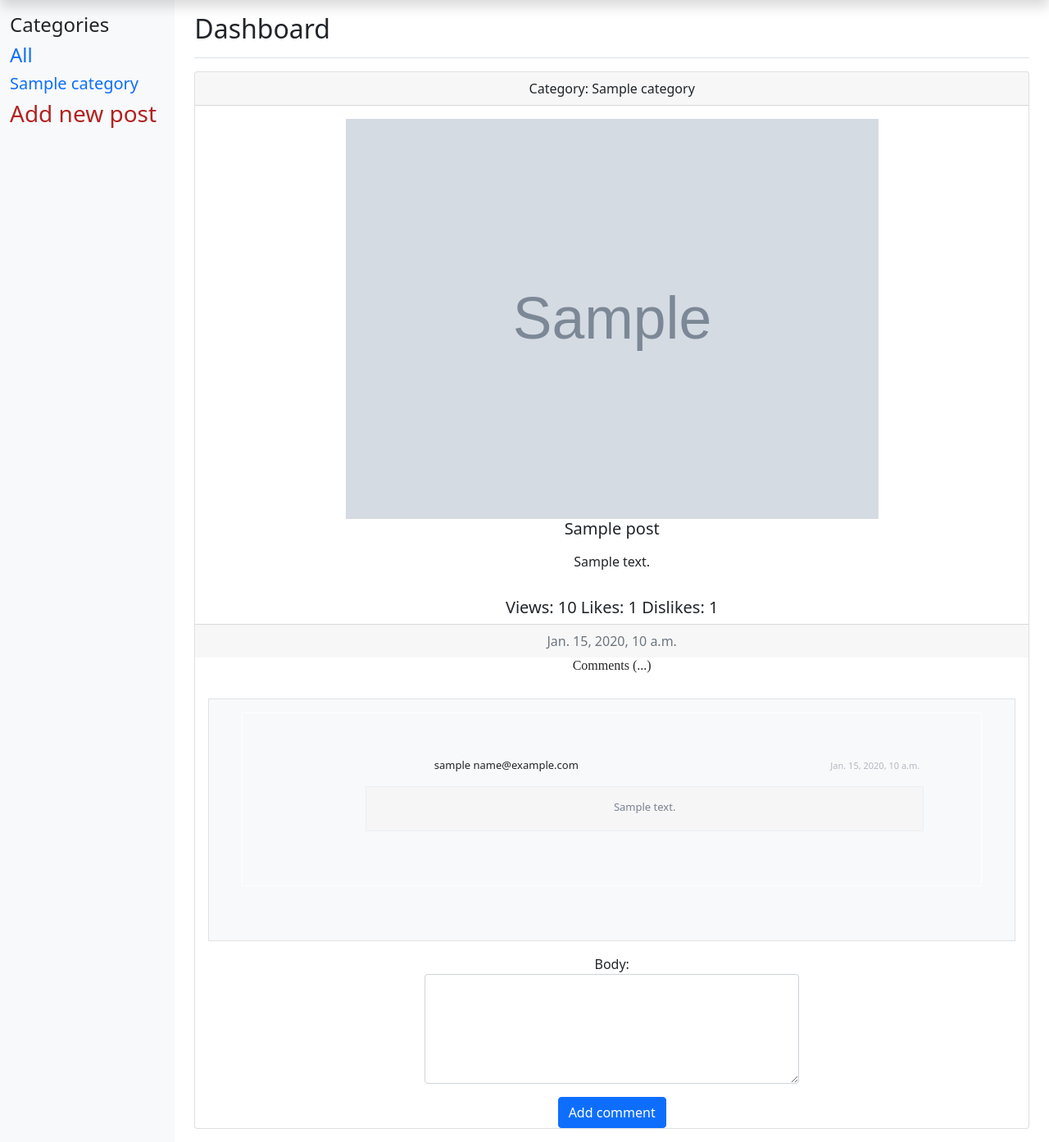
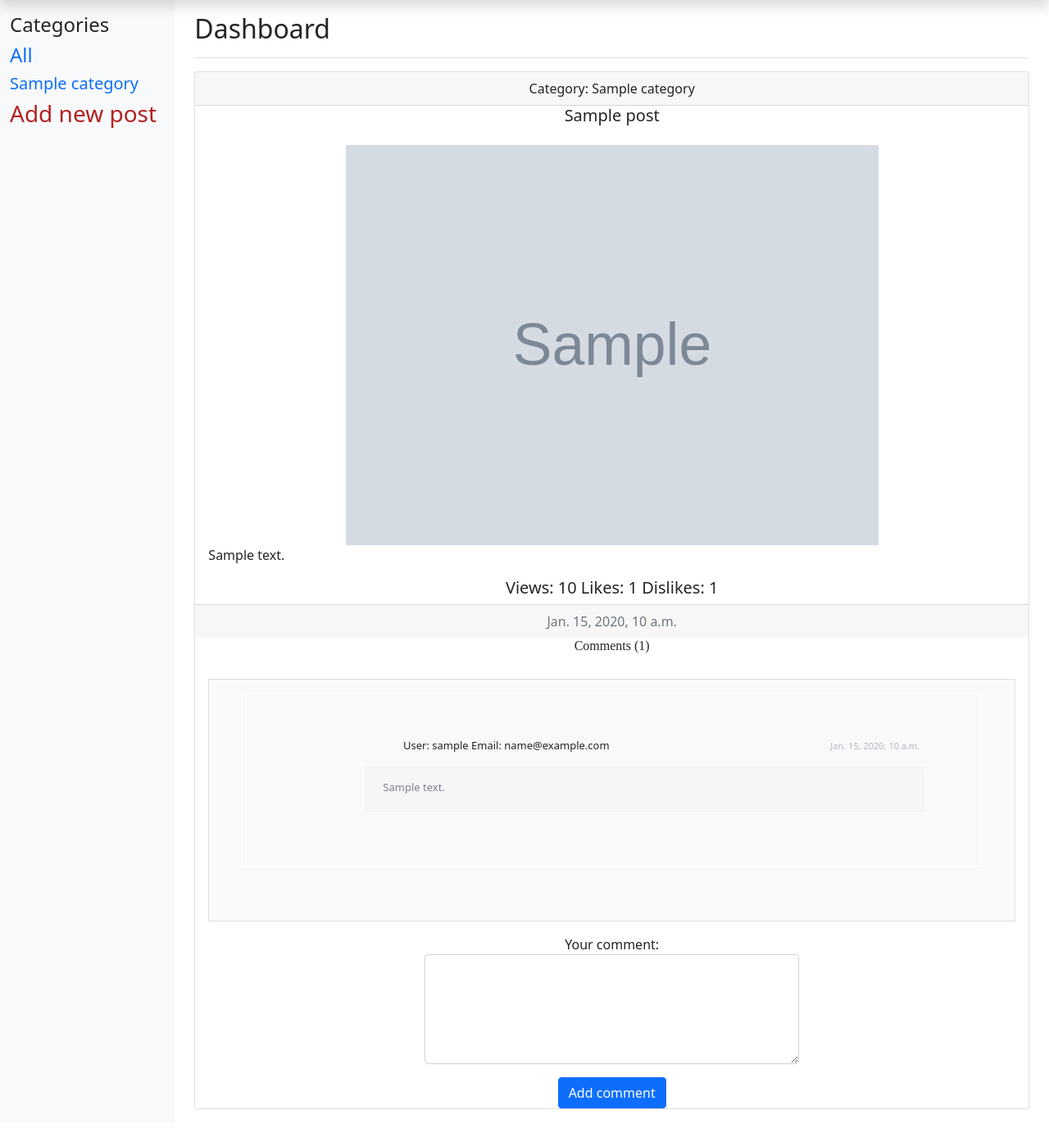
Before and after one commit to Vladimir-82/blog, a Django app: page /post/1/ in a window 1280 px wide. Shown: the part 36-1429 px from the top of the page at 82% size. After the commit the page ends 1389 px from the top, so only its background shows below. Run offline with Django 4.2, Linux system fonts and the light colour scheme; tables that the repository leaves empty hold one stand-in row (values such as "Sample post"); grey boxes marked "Sample" are stand-in pictures.

Commit message:
comments complete

```diff
--- a/app/forms.py
+++ b/app/forms.py
@@ -70,8 +70,13 @@ class CommentForm(forms.ModelForm):
     class Meta:
         model = Comment
         fields = ('body',)
+        labels = {
+            'body': 'Your comment:',
+        }
         widgets = {
             'body': forms.Textarea(attrs={'class': 'form-control',
                                                   'rows': 5,
-                                                  'style': 'width:50ch'}),
+                                                  'style': 'width:50ch',
+                                          }
+                                   ),
         }
--- a/app/templates/main.html
+++ b/app/templates/main.html
@@ -7,7 +7,7 @@
                     <div class="media">
                         <div class="p-3 border bg-light">
                             <h5 class="card-title">{{ pos.title }}</h5>
-                            <h5 class="card-title">{{ pos.author }}</h5>
+                            <h5 class="card-title">From: {{ pos.author }}</h5>
                             <h5 class="card-title">{{ pos.created_at }}</h5>
                                 <a href="{% url 'view_news' pos.pk %}" style="text-decoration: none">
                                 {% if pos.photo %}
--- a/app/templates/post_detail.html
+++ b/app/templates/post_detail.html
@@ -5,15 +5,14 @@
     <div class="card-header">
         Category: {{ post_item.category }}
     </div>
+    <h5 class="card-title">{{ post_item.title }}</h5>
     <div class="card-body">
         {% if post_item.photo %}
             <img src="{{ post_item.photo.url }}" alt="" width="650" class="float-left mr-3">
         {% else %}
         <img src="https://picsum.photos/id/1060/650/235/?blur=2" alt="" class="float-left mr-3">
         {% endif %}
-
-        <h5 class="card-title">{{ post_item.title }}</h5>
-        <p class="card-text">{{ post_item.body|safe|linebreaks }}</p>
+        <p class="card-text" style="text-align: left">{{ post_item.body }}</p>
     </div>
     <h5 class="card-title">Views: {{ post_item.views }} Likes: {{ post_item.likes }} Dislikes: {{ post_item.dislikes }}</h5>
     <div class="card-footer text-muted">
@@ -23,7 +22,7 @@
 
 
     {% if comments %}
-        <h1 class="comments-title">Comments (...)</h1>
+        <h1 class="comments-title">Comments ({{ count_comments }})</h1>
         {% for comment in comments %}
             <div class="card-body">
                     <div class="media">
@@ -35,12 +34,12 @@
                                     <div class="be-comment">
                                         <div class="be-comment-content">
                                             <span class="be-comment-name">
-                                                {{ comment.name }} {{ comment.email }}
+                                                User: {{ comment.name }} Email: {{ comment.email }}
                                             </span>
                                             <span class="be-comment-time">
                                                 {{ comment.created_on }}
                                             </span>
-                                            <p class="be-comment-text">
+                                            <p class="be-comment-text" style="text-align: left">
                                                 {{ comment.body }}
                                             </p>
                                         </div>
--- a/app/views.py
+++ b/app/views.py
@@ -69,7 +69,9 @@ class ViewPost(FormMixin, DetailView):
     def get_context_data(self, **kwargs):
         self.object = self.get_object()
         context = super().get_context_data(**kwargs)
-        context['comments'] = Comment.objects.filter(post=self.object)
+        queryset = Comment.objects.filter(post=self.object)
+        context['comments'] = queryset
+        context['count_comments'] = queryset.count()
         return context
 
     def post(self, request, *args, **kwargs):
```
